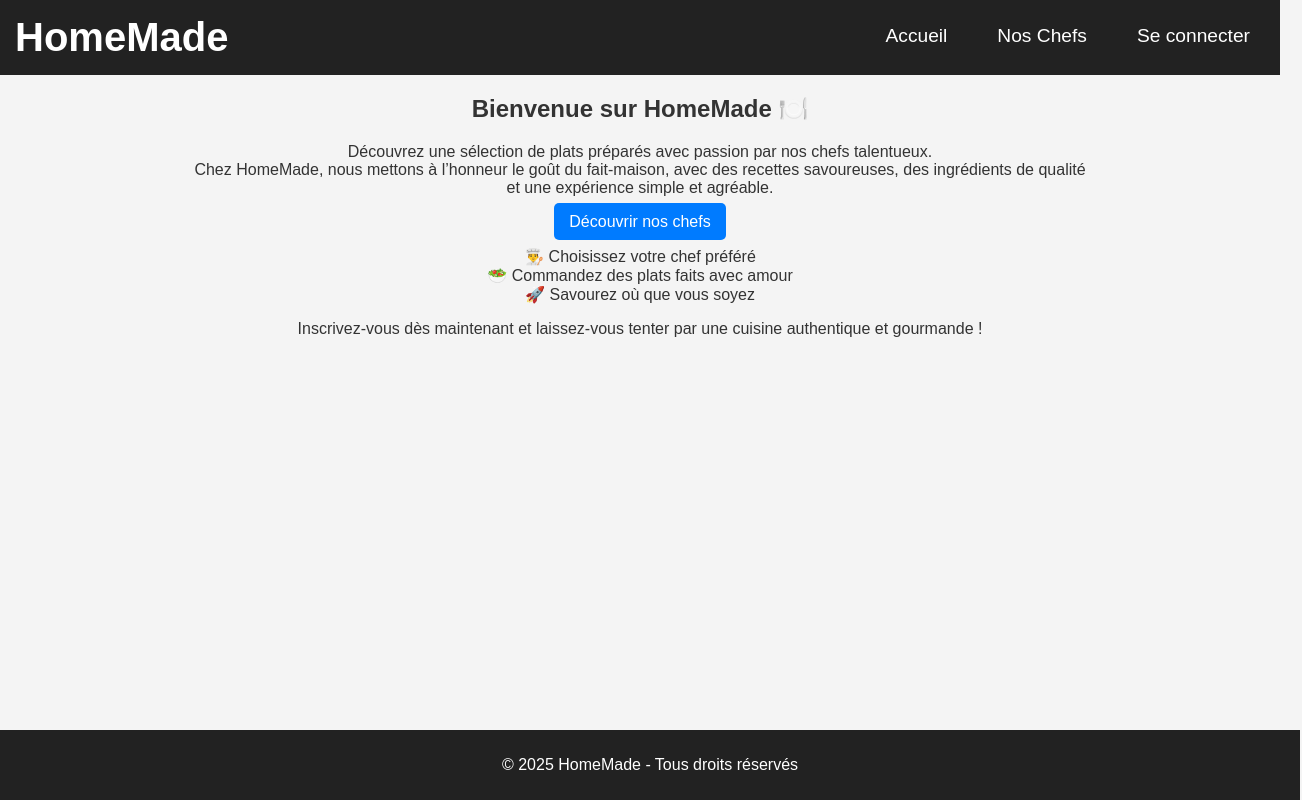
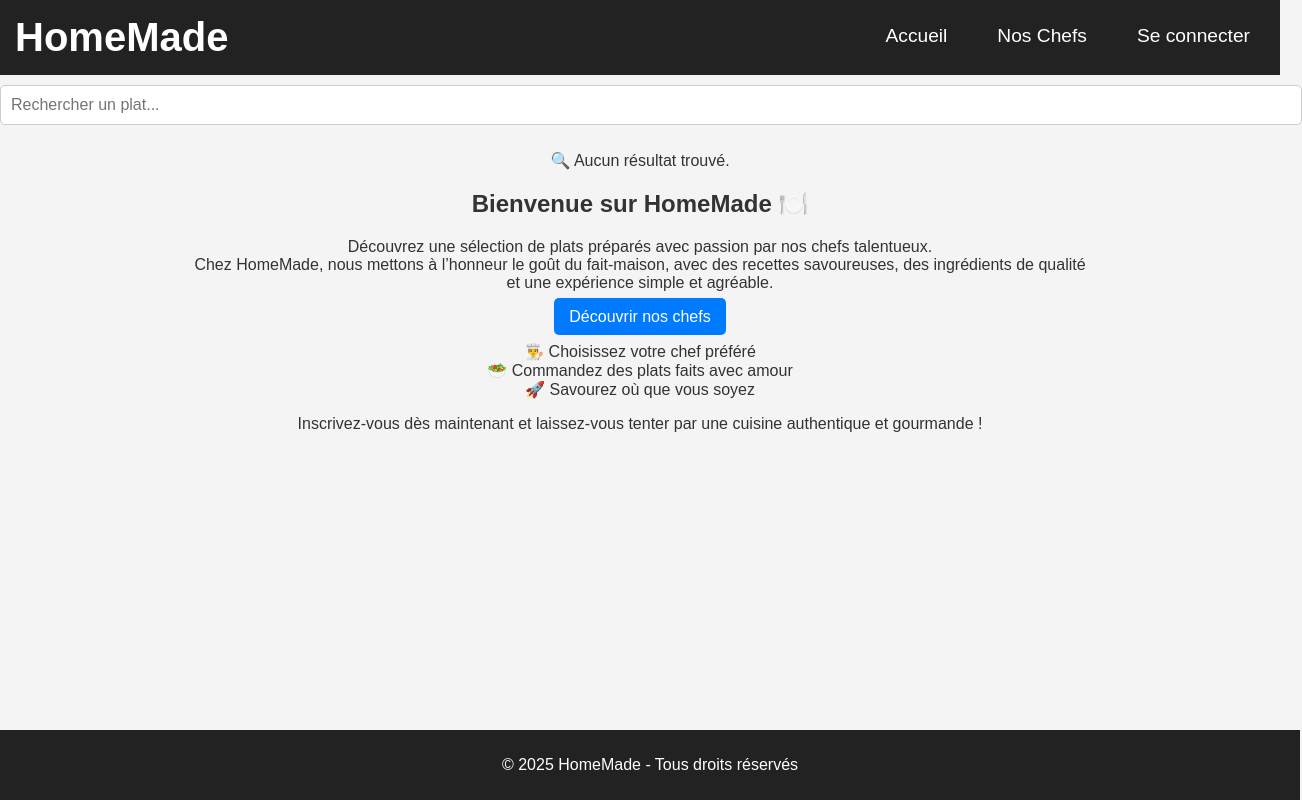
Before and after one commit to RubnK/homemade-vuejs, a Vue app: page / in a window 1280 px wide. Shown: the whole page, 1302 px wide, since content can reach past the window. Built offline with nearby package versions, Linux system fonts and the light colour scheme.

Commit message:
Ajout d'un composant de recherche et intégration dans l'application

```diff
--- a/src/App.vue
+++ b/src/App.vue
@@ -1,17 +1,18 @@
 <template>
   <div>
     <Header />
+    <Search />
     <router-view />
     <Footer />
   </div>
 </template>
 
 <script>
-  import Header from './components/Header.vue';
-  import Footer from './components/Footer.vue';
-  document.title = 'HomeMade';
+import Header from './components/Header.vue';
+import Footer from './components/Footer.vue';
+import Search from './components/Search.vue';
 
-  export default {
-    components: { Header, Footer },
-  };
+export default {
+  components: { Header, Footer, Search }
+};
 </script>
--- /dev/null
+++ b/src/components/Search.vue
@@ -0,0 +1,44 @@
+<template>
+  <div>
+    <input
+      type="text"
+      v-model="query"
+      @input="search"
+      placeholder="Rechercher un plat..."
+      class="search-input"
+    />
+
+    <ul v-if="searchStore.results.length">
+      <router-link
+        v-for="result in searchStore.results"
+        :key="result.id"
+        :to="`/chefs/${result.chefId}`">
+        <li>{{ result.name }} (par {{ result.chef }})</li>
+      </router-link>
+    </ul>
+
+    <p v-else>🔍 Aucun résultat trouvé.</p>
+  </div>
+</template>
+
+<script setup>
+import { ref } from 'vue';
+import { useSearchStore } from '../stores/search';
+
+const searchStore = useSearchStore();
+const query = ref('');
+
+const search = () => {
+  searchStore.search(query.value);
+};
+</script>
+
+<style scoped>
+.search-input {
+  width: 100%;
+  padding: 10px;
+  margin: 10px 0;
+  border: 1px solid #ccc;
+  border-radius: 5px;
+}
+</style>
--- a/src/main.js
+++ b/src/main.js
@@ -9,6 +9,7 @@ import ChefDetail from './pages/ChefDetail.vue';
 import Login from './pages/Login.vue';
 import Cart from './components/Cart.vue';
 import Register from './pages/Register.vue';
+import Search from './components/Search.vue';
 
 const pinia = createPinia();
 
@@ -27,4 +28,5 @@ const router = createRouter({
 const app = createApp(App);
 app.use(pinia);
 app.use(router);
+app.component('Search', Search);
 app.mount('#app');
--- /dev/null
+++ b/src/stores/search.js
@@ -0,0 +1,27 @@
+import { defineStore } from 'pinia';
+import chefsData from '../assets/chefs.json';
+
+export const useSearchStore = defineStore('search', {
+  state: () => ({
+    results: []
+  }),
+  actions: {
+    search(query) {
+      if (!query.trim()) {
+        this.results = [];
+        return;
+      }
+
+      this.results = chefsData.flatMap(chef =>
+        chef.dishes
+          .filter(dish => dish.name.toLowerCase().includes(query.toLowerCase()))
+          .map(dish => ({
+            id: dish.id,
+            name: dish.name,
+            chef: chef.name,
+            chefId: chef.id
+          }))
+      );
+    }
+  }
+});
```
